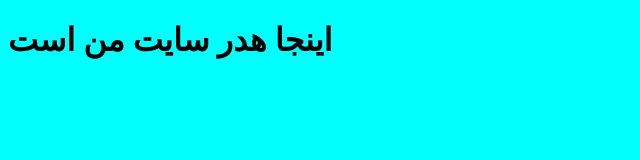
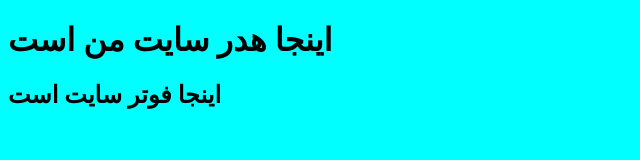
Before and after one commit to PeymanJoudaki/pay-shop, a plain HTML site: page index.html in a window 1280 px wide. Shown: the whole page, without its empty margins (0-640 px from the left). Drawn offline with Linux system fonts and the light colour scheme.

Commit message:
crate footer home page

```diff
--- a/index.html
+++ b/index.html
@@ -18,6 +18,9 @@
       <h1>اینجا هدر سایت من است</h1>
   </header>
 
+  <footer>
+     <h2>اینجا فوتر سایت است</h2>
+  </footer>
 
 </body>
 </html>
```
